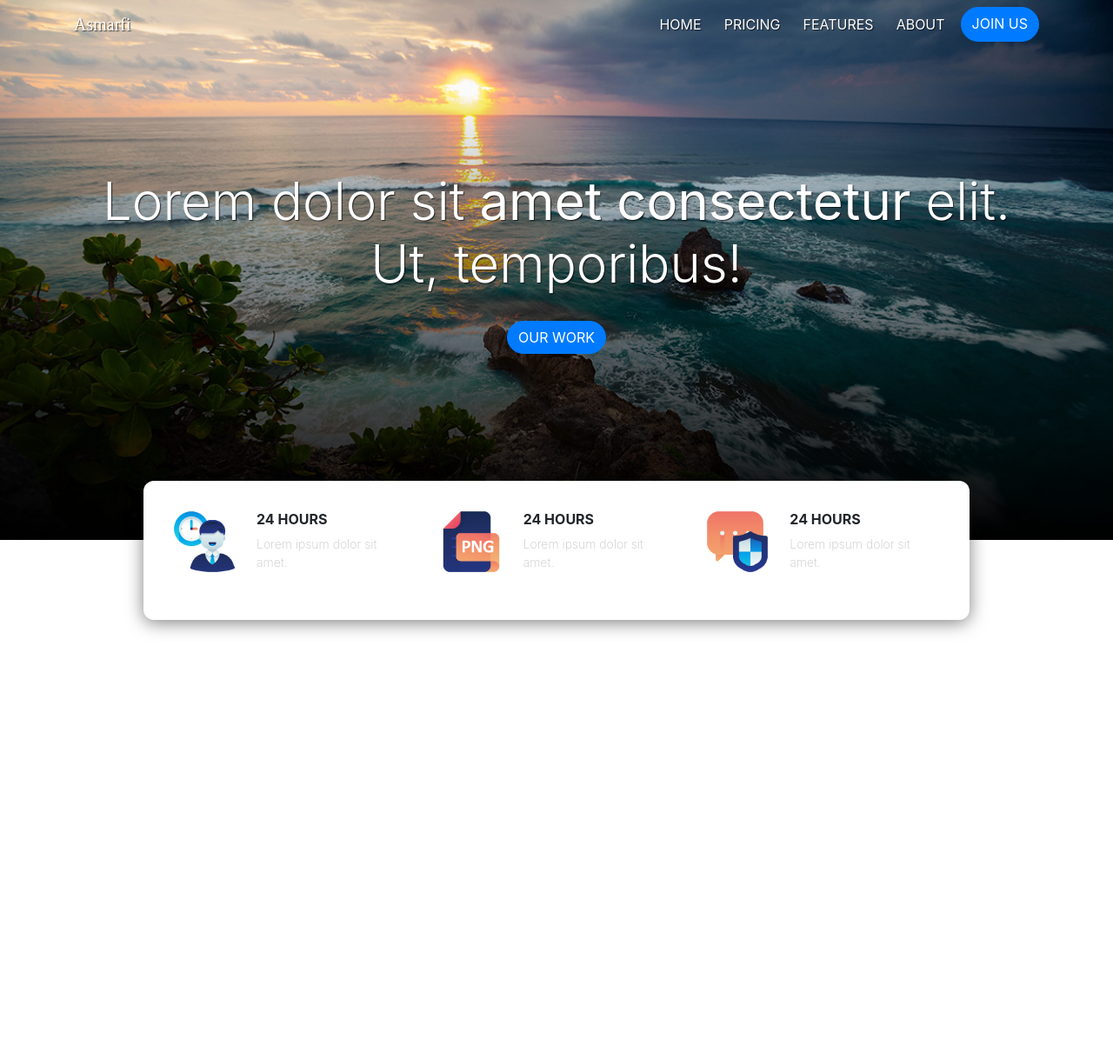
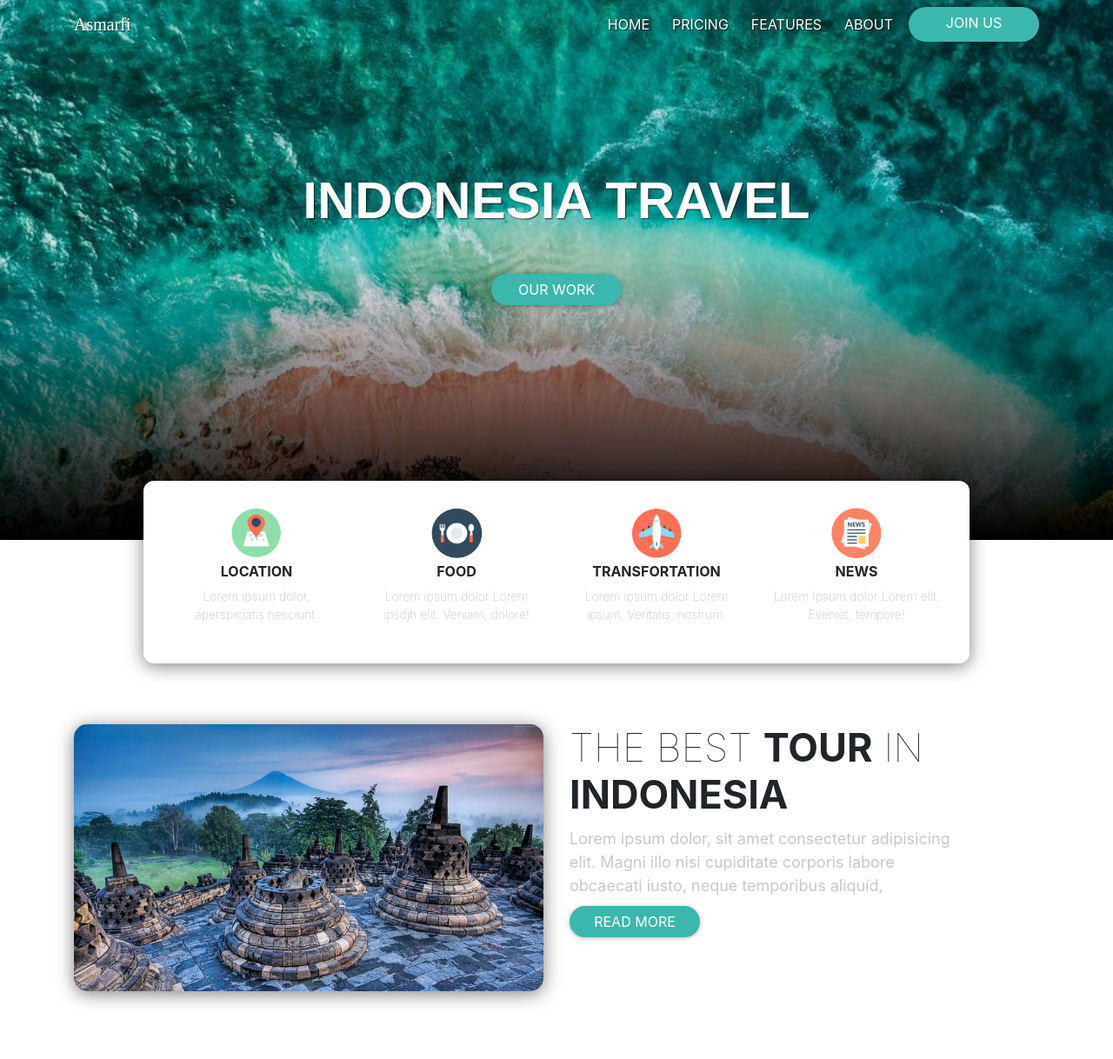
Before and after one commit to AsepRidwan22/AsepRidwan22.github.io, a PHP site: page / in a window 1280 px wide. Shown: the top 1218 px of the page at 87% size. Before the commit the page ends 729 px from the top, so only its background shows below. Run offline with PHP 8.4, Linux system fonts and the light colour scheme; some web fonts are replaced.

Commit message:
mengganti semua file

```diff
--- a/assets/style.css
+++ b/assets/style.css
@@ -7,16 +7,15 @@
 .navbar-brand {
   font-family: viga;
   font-size: 20px;
-  color: darkblue;
+  color: white;
 }
 
 /* jumbotron */
 .jumbotron {
-  background-image: url(../img/2@1x.jpg);
+  background-image: url(../img/bali.jpg);
   background-size: cover;
   height: 500px;
   text-align: center;
-
   position: relative;
 }
 
@@ -30,7 +29,7 @@
   position: absolute;
   display: block;
   width: 100%;
-  height: 80%;
+  height: 50%;
   bottom: 0;
   background-image: linear-gradient(to top, rgba(0, 0, 0, 1), rgba(0, 0, 0, 0));
 }
@@ -39,8 +38,10 @@
   color: white;
   font-size: 40px;
   margin-top: 150px;
-  margin-bottom: 30px;
+  margin-bottom: 48px;
   text-shadow: 1px 1px 1px rgba(0, 0, 0, 0.7);
+  font-weight: bold;
+  font-family: ‘Shift’, sans-serif;
 }
 
 .info-panel {
@@ -51,12 +52,13 @@
   padding: 30px;
 }
 
-.info-panel img {
-  width: 80px;
-  margin-right: 20px;
-  padding-bottom: 20px;
+.icon {
+  text-align: center;
 }
 
+#gambarIcon img {
+  height: 60px;
+}
 .info-panel h4 {
   font-size: 16px;
   text-transform: uppercase;
@@ -71,10 +73,43 @@
   font-weight: 200;
 }
 
+.content2 img {
+  width: 600px;
+  border-radius: 15px;
+  box-shadow: 0 3px 20px rgba(0, 0, 0, 0.5);
+  margin-bottom: 80px;
+}
+
+/* content2 */
+.content2 {
+  margin-top: 70px;
+  text-align: center;
+}
+
+.content2 h3 {
+  font-size: 45px;
+  font-weight: 100;
+  text-transform: uppercase;
+}
+
+.content2 h3 span {
+  font-weight: 700;
+}
+
+.content2 p {
+  font-size: 18px;
+  color: #acacacac;
+  margin: 10px 0px 10px 0px;
+}
+
 /* utility */
 .tombol {
   text-transform: uppercase;
   border-radius: 30px;
+  background-color: #3cb7ae;
+  border: none;
+  box-shadow: 0 1px 5px rgba(0, 0, 0, 0.3);
+  width: 150px;
 }
 
 /* desktop */
@@ -106,4 +141,8 @@
   .jumbotron .display-4 {
     font-size: 60px;
   }
+
+  .content2 {
+    text-align: left;
+  }
 }
--- a/index.html
+++ b/index.html
@@ -15,13 +15,16 @@
     <link rel="preconnect" href="https://fonts.gstatic.com">
     <link href="https://fonts.googleapis.com/css2?family=Viga&display=swap" rel="stylesheet">
 
+    <!-- font awesome -->
+    <link rel="stylesheet" href="https://cdnjs.cloudflare.com/ajax/libs/font-awesome/5.15.2/css/all.min.css">
+
     <!-- title -->
     <title>Tugas Bootstrap</title>
   </head>
   <body>
 
     <!-- Navbar -->
-    <nav class="navbar navbar-expand-lg">
+    <nav class="navbar navbar-expand-lg navbar-light">
       <div class="container">
         <a class="navbar-brand" href="#">Asmarfi</a>
         <button class="navbar-toggler" type="button" data-toggle="collapse" data-target="#navbarNavAltMarkup" aria-controls="navbarNavAltMarkup" aria-expanded="false" aria-label="Toggle navigation">
@@ -43,7 +46,7 @@
     <!-- jumbotron -->
     <div class="jumbotron jumbotron-fluid">
       <div class="container">
-        <h1 class="display-4">Lorem dolor sit <b>amet consectetur</b> elit. Ut, temporibus!</h1>
+        <h1 class="display-4">INDONESIA TRAVEL</h1>
         <a href="" class="btn btn-primary tombol">Our Work</a>
       </div>
     </div>
@@ -53,27 +56,101 @@
     <div class="container">
       <!-- panel -->
       <div class="row justify-content-center">
-        <div class="col-10 info-panel">
-          <div class="row">
-            <div class="col-lg">
-              <img src="img/employee.png" alt="employee" class="float-left">
-              <h4>24 Hours</h4>
-              <p>Lorem ipsum dolor sit amet.</p>
+        <div class="col-lg-10 info-panel">
+          <div id="gambarIcon" class="row icon">
+            <div class="col-lg col-md-6">
+              <img src="img/icon/map.png" alt="">
+              <h4>Location</h4>
+              <p>Lorem ipsum dolor, aperspiciatis nesciunt.</p>
             </div>
-            <div class="col-lg">
-              <img src="img/hires.png" alt="employee" class="float-left">
-              <h4>24 Hours</h4>
-              <p>Lorem ipsum dolor sit amet.</p>
+            <div class="col-lg col-md-6">
+              <img src="img/icon/food.png" alt="">
+              <h4>Food</h4>
+              <p>Lorem ipsum dolor Lorem ipsdjh elit. Veniam, dolore!</p>
             </div>
-            <div class="col-lg">
-              <img src="img/security.png" alt="employee" class="float-left">
-              <h4>24 Hours</h4>
-              <p>Lorem ipsum dolor sit amet.</p>
+            <div class="col-lg col-md-6">
+              <img src="img/icon/plan.png" alt="">
+              <h4>Transfortation</h4>
+              <p>Lorem ipsum dolor  Lorem ipsum, Veritatis, nostrum.</p>
+            </div>
+            <div class="col-lg col-md-6">
+              <img src="img/icon/News.png" alt="">
+              <h4>News</h4>
+              <p>Lorem ipsum dolor Lorem  elit. Eveniet, tempore!</p>
             </div>
           </div>
         </div>
       </div>
       <!-- akhir panel -->
+
+      <!-- content2 -->
+      <div class="row content2">
+        <div class="col-lg-6">
+          <img src="img/candiPrambanan.jpg" alt="workingspace" class="img-fluid">
+        </div>
+        <div class="col-lg-5">
+          <h3>the best <span>tour</span> in <span>indonesia</span></h3>
+          <p>Lorem ipsum dolor, sit amet consectetur adipisicing elit. Magni illo nisi cupiditate corporis labore obcaecati iusto, neque temporibus aliquid,</p>
+          <a href="" class="btn btn-primary tombol">Read More</a>
+        </div>
+      </div>
+      <!-- content2 -->
+
+      <div class="container">
+        <div class="row">
+          <div class="col-lg">
+            <div class="card" style="width: 18rem;">
+              <img src="..." class="card-img-top" alt="...">
+              <div class="card-body">
+                <p class="card-text">Some quick example text to build on the card title and make up the bulk of the card's content.</p>
+              </div>
+            </div>
+          </div>
+          <div class="col-lg">
+            <div class="card" style="width: 18rem;">
+              <img src="..." class="card-img-top" alt="...">
+              <div class="card-body">
+                <p class="card-text">Some quick example text to build on the card title and make up the bulk of the card's content.</p>
+              </div>
+            </div>
+          </div>
+          <div class="col-lg">
+            <div class="card" style="width: 18rem;">
+              <img src="..." class="card-img-top" alt="...">
+              <div class="card-body">
+                <p class="card-text">Some quick example text to build on the card title and make up the bulk of the card's content.</p>
+              </div>
+            </div>
+          </div>
+        </div>
+        <div class="row">
+          <div class="col-lg">
+            <div class="card" style="width: 18rem;">
+              <img src="..." class="card-img-top" alt="...">
+              <div class="card-body">
+                <p class="card-text">Some quick example text to build on the card title and make up the bulk of the card's content.</p>
+              </div>
+            </div>
+          </div>
+          <div class="col-lg">
+            <div class="card" style="width: 18rem;">
+              <img src="..." class="card-img-top" alt="...">
+              <div class="card-body">
+                <p class="card-text">Some quick example text to build on the card title and make up the bulk of the card's content.</p>
+              </div>
+            </div>
+          </div>
+          <div class="col-lg">
+            <div class="card" style="width: 18rem;">
+              <img src="..." class="card-img-top" alt="...">
+              <div class="card-body">
+                <p class="card-text">Some quick example text to build on the card title and make up the bulk of the card's content.</p>
+              </div>
+            </div>
+          </div>
+        </div>
+      </div>
+
     </div>
     <!-- content akhir -->
 
```
Also changed, not shown: img/bali.jpg (renamed from img/Your Guide to Uluwatu, Bali.jpg), img/candiPrambanan.jpg (added), img/employee.png (deleted), img/hires.png (deleted), img/icon/News.png (added), img/icon/camera.png (added), img/icon/food.png (added), img/icon/map.png (added), img/icon/plan.png (added), img/img1.png (deleted), img/img2.png (deleted), img/img3.png (deleted), img/jumbotron-bg.jpg (deleted), img/security.png (deleted).
